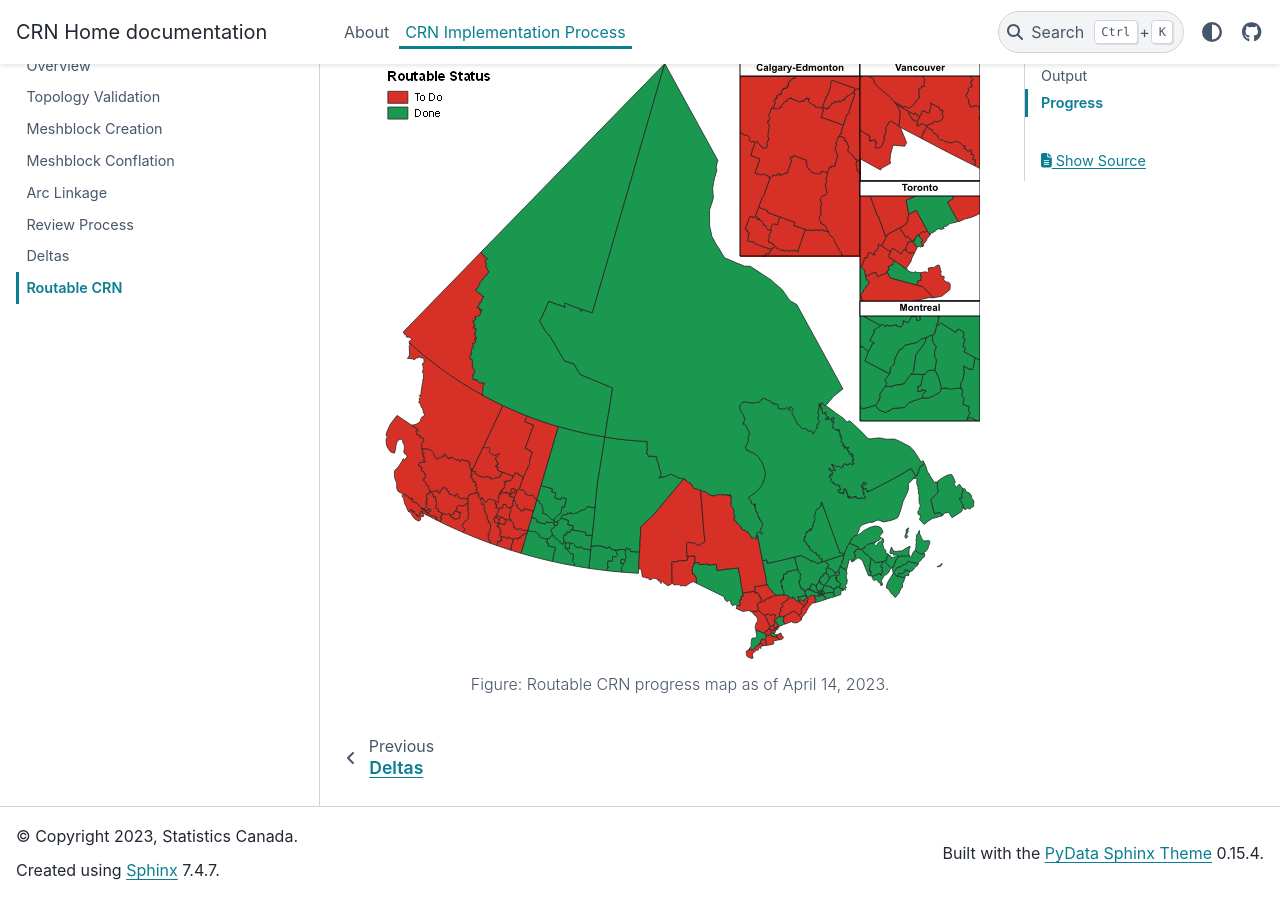
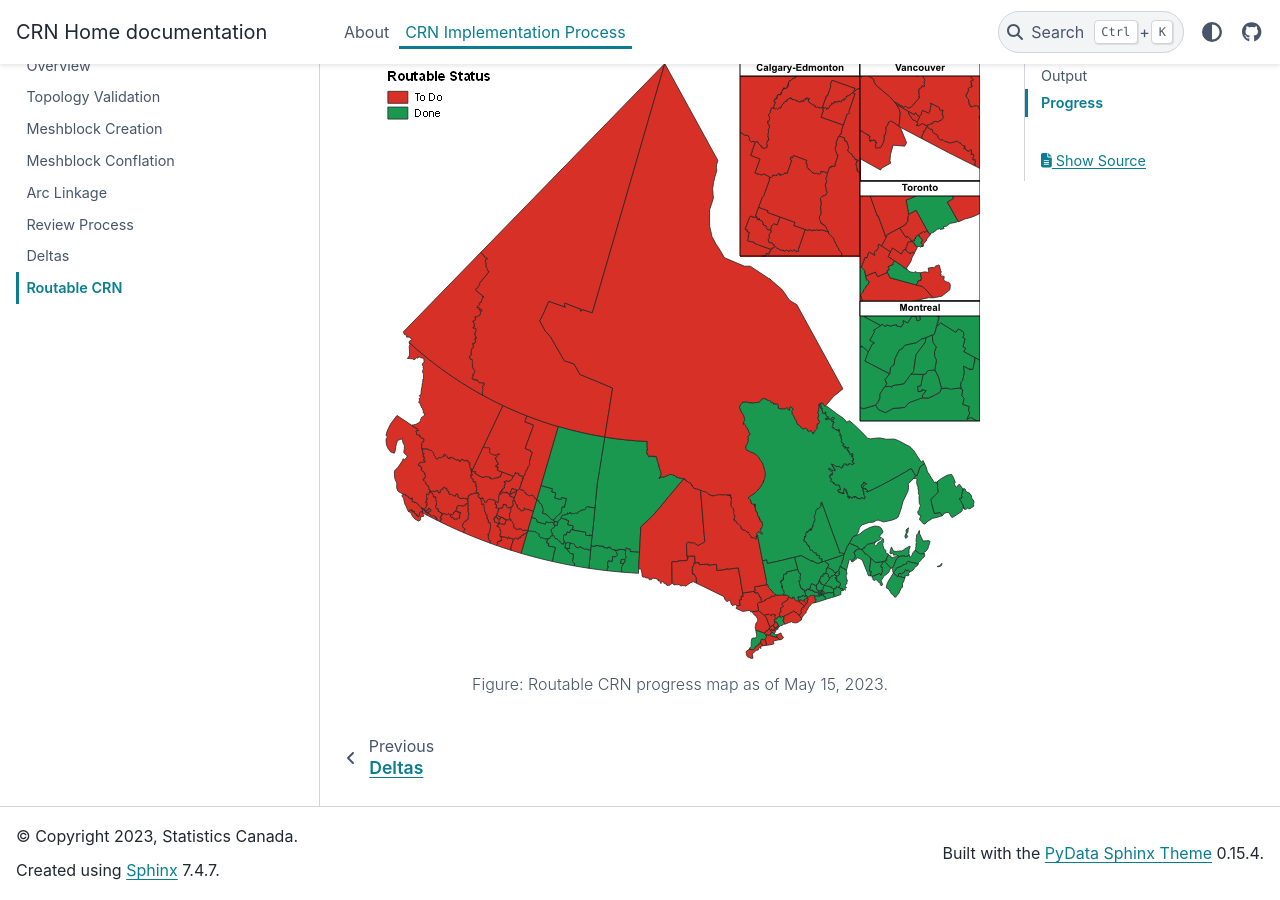
Before and after one commit to StatCan/egp-crn, a Sphinx documentation site: the page built from docs/source/crn_implementation_process/routable_crn.rst, in a window 1280 px wide and 900 px high, scrolled down 3716 px. Built offline with Sphinx 7.4.7 and the PyData theme 0.15.4, drawn with Linux system fonts in a browser that asks for light colours.

Commit message:
Progress maps updated

```diff
--- a/docs/source/crn_implementation_process/meshblock_conflation.rst
+++ b/docs/source/crn_implementation_process/meshblock_conflation.rst
@@ -210,4 +210,4 @@ Progress
 .. figure:: /source/_static/progress/meshblock_conflation_progress_map.png
     :alt: Meshblock conflation progress map.
 
-    Figure: Meshblock conflation progress map as of April 14, 2023.
+    Figure: Meshblock conflation progress map as of May 15, 2023.
--- a/docs/source/crn_implementation_process/meshblock_creation.rst
+++ b/docs/source/crn_implementation_process/meshblock_creation.rst
@@ -326,4 +326,4 @@ Progress
 .. figure:: /source/_static/progress/meshblock_creation_progress_map.png
     :alt: Meshblock creation progress map.
 
-    Figure: Meshblock creation progress map as of April 14, 2023.
+    Figure: Meshblock creation progress map as of May 15, 2023.
--- a/docs/source/crn_implementation_process/routable_crn.rst
+++ b/docs/source/crn_implementation_process/routable_crn.rst
@@ -89,4 +89,4 @@ Progress
 .. figure:: /source/_static/progress/routable_crn_progress_map.png
     :alt: Routable CRN progress map.
 
-    Figure: Routable CRN progress map as of April 14, 2023.
+    Figure: Routable CRN progress map as of May 15, 2023.
```
Also changed, not shown: docs/source/_static/progress/meshblock_conflation_progress_map.png, docs/source/_static/progress/meshblock_creation_progress_map.png, docs/source/_static/progress/routable_crn_progress_map.png, 14 other files.
